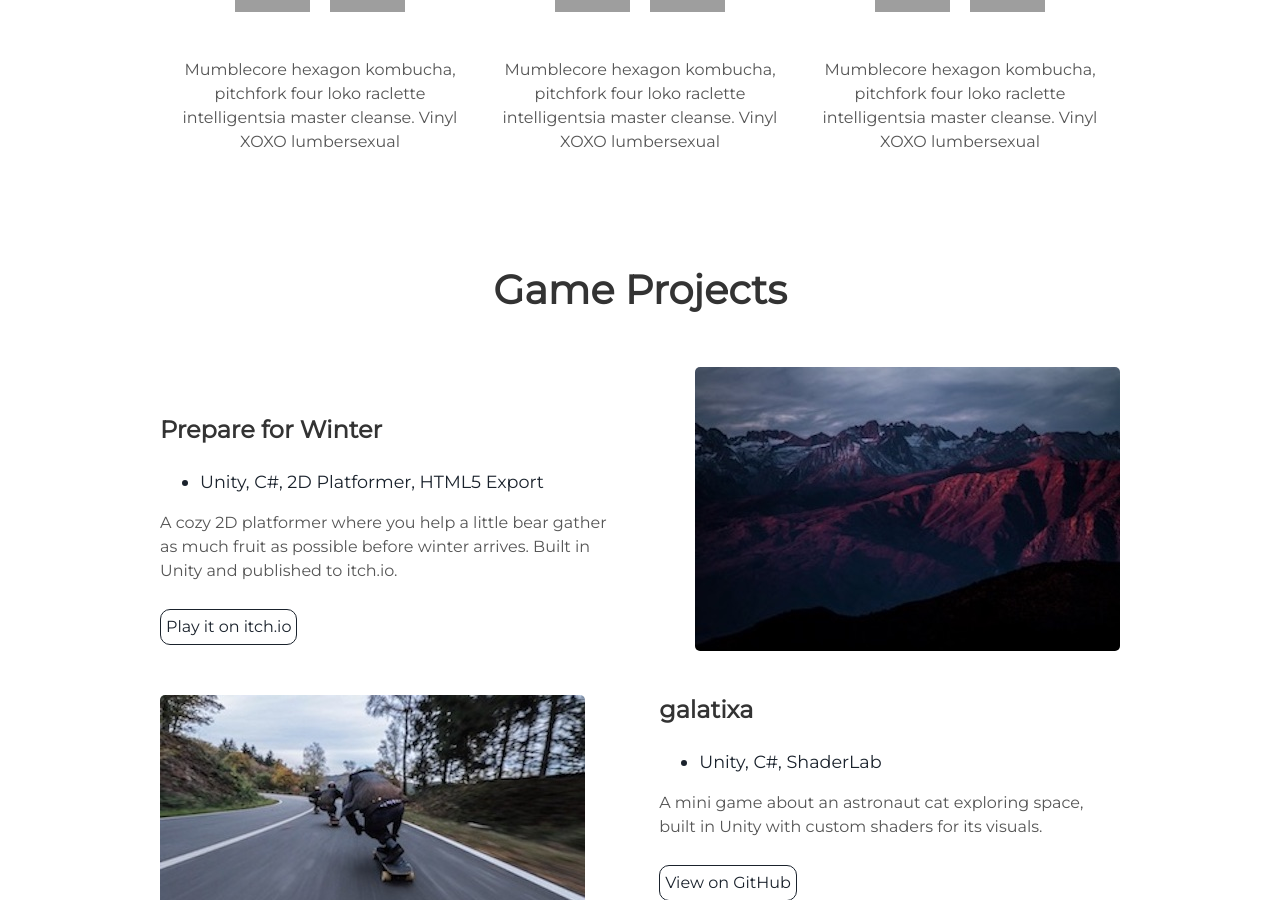
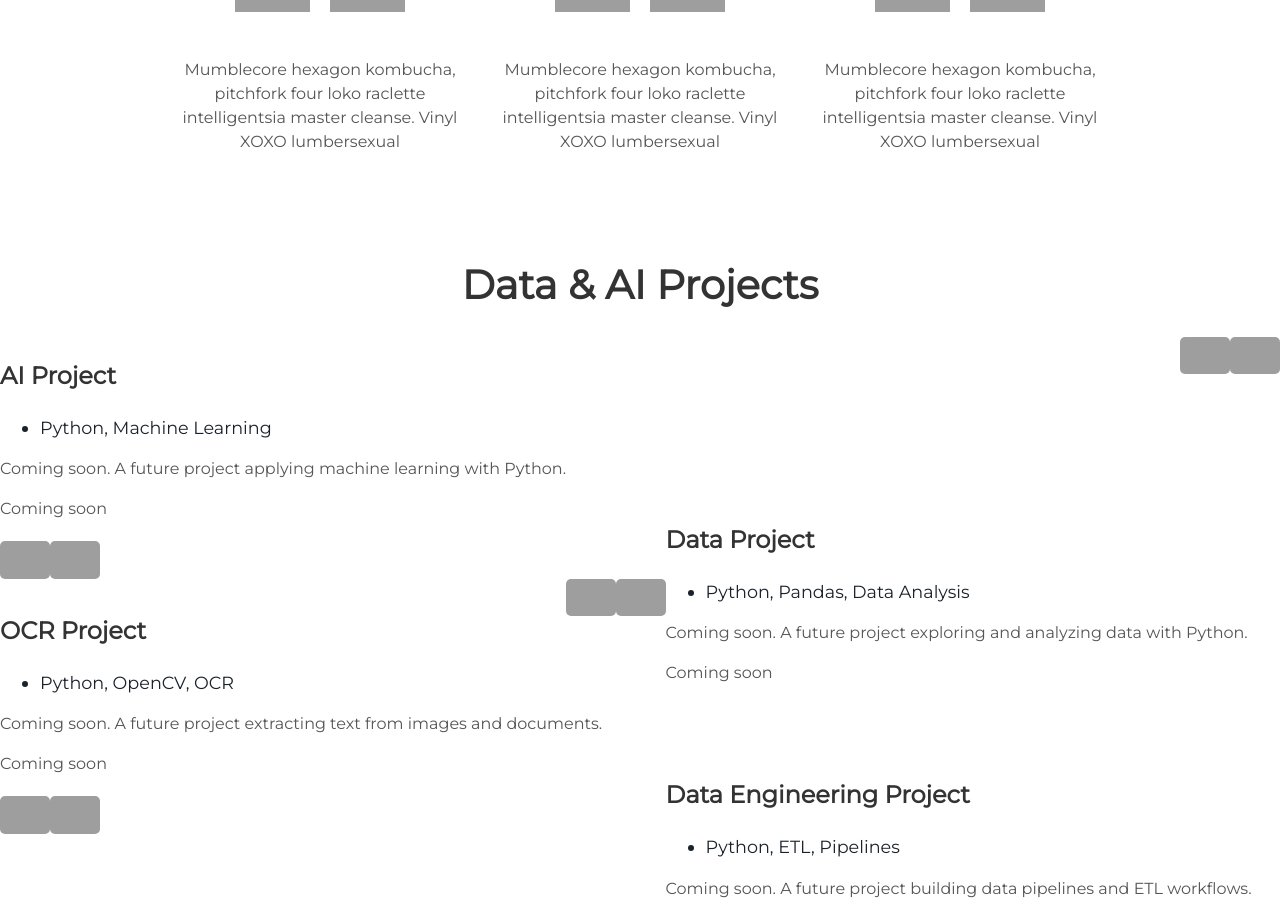
Before and after one commit to ALaurinne/ALaurinne.github.io, a Jekyll site: the page built from index.html, in a window 1280 px wide and 900 px high, scrolled down 1356 px. Built offline with Jekyll 4.4.1, drawn with Linux system fonts in a browser that asks for light colours; some of the changed text lies outside the part shown; grey boxes are pictures that could not be loaded.

Commit message:
feat: add AI & Software Projects placeholder section
Add a new section with four "coming soon" cards (AI, Data, OCR,
Data Engineering) so the portfolio has a slot ready for future
projects, with a matching nav link and layout wiring.

```diff
--- /dev/null
+++ b/_includes/dataprojects.html
@@ -0,0 +1,67 @@
+<div class="user-details">
+  <h1> Data &amp; AI Projects </h1>
+</div>
+<div class="user-projects">
+  <div class="images-right">
+    <div class="coming-soon">
+      <img width="50" height="50" alt="Python" src="https://cdn.jsdelivr.net/gh/devicons/devicon@latest/icons/python/python-original.svg" />
+      <img width="50" height="50" alt="TensorFlow" src="https://cdn.jsdelivr.net/gh/devicons/devicon@latest/icons/tensorflow/tensorflow-original.svg" />
+    </div>
+  </div>
+  <div class="contents">
+    <h3> AI Project </h3>
+    <ul>
+      <li> Python, Machine Learning </li>
+    </ul>
+    <p>Coming soon. A future project applying machine learning with Python.</p>
+    <span class="coming-soon-badge">Coming soon</span>
+  </div>
+</div>
+<div class="user-projects">
+  <div class="images-left">
+    <div class="coming-soon">
+      <img width="50" height="50" alt="Python" src="https://cdn.jsdelivr.net/gh/devicons/devicon@latest/icons/python/python-original.svg" />
+      <img width="50" height="50" alt="Pandas" src="https://cdn.jsdelivr.net/gh/devicons/devicon@latest/icons/pandas/pandas-original.svg" />
+    </div>
+  </div>
+  <div class="contents-right">
+    <h3> Data Project </h3>
+    <ul>
+      <li> Python, Pandas, Data Analysis </li>
+    </ul>
+    <p>Coming soon. A future project exploring and analyzing data with Python.</p>
+    <span class="coming-soon-badge">Coming soon</span>
+  </div>
+</div>
+<div class="user-projects">
+  <div class="images-right">
+    <div class="coming-soon">
+      <img width="50" height="50" alt="Python" src="https://cdn.jsdelivr.net/gh/devicons/devicon@latest/icons/python/python-original.svg" />
+      <img width="50" height="50" alt="OpenCV" src="https://cdn.jsdelivr.net/gh/devicons/devicon@latest/icons/opencv/opencv-original.svg" />
+    </div>
+  </div>
+  <div class="contents">
+    <h3> OCR Project </h3>
+    <ul>
+      <li> Python, OpenCV, OCR </li>
+    </ul>
+    <p>Coming soon. A future project extracting text from images and documents.</p>
+    <span class="coming-soon-badge">Coming soon</span>
+  </div>
+</div>
+<div class="user-projects">
+  <div class="images-left">
+    <div class="coming-soon">
+      <img width="50" height="50" alt="Python" src="https://cdn.jsdelivr.net/gh/devicons/devicon@latest/icons/python/python-original.svg" />
+      <img width="50" height="50" alt="Apache Airflow" src="https://cdn.jsdelivr.net/gh/devicons/devicon@latest/icons/apacheairflow/apacheairflow-original.svg" />
+    </div>
+  </div>
+  <div class="contents-right">
+    <h3> Data Engineering Project </h3>
+    <ul>
+      <li> Python, ETL, Pipelines </li>
+    </ul>
+    <p>Coming soon. A future project building data pipelines and ETL workflows.</p>
+    <span class="coming-soon-badge">Coming soon</span>
+  </div>
+</div>
--- a/_includes/header.html
+++ b/_includes/header.html
@@ -17,6 +17,7 @@ height: 100vh;
       </div>
       <div class="header-links">
         <a class="link" href="#about" data-scroll>About Me</a>
+        <a class="link" href="#dataprojects" data-scroll>Data &amp; AI Projects</a>
         <a class="link" href="#gameprojects" data-scroll>Game Projects</a>
         <a class="link" href="#projects" data-scroll>Mobile Projects</a>
       </div>
--- a/_layouts/default.html
+++ b/_layouts/default.html
@@ -5,6 +5,9 @@
       {% include header.html %}
       <section id="about">
         {% include about.html %}
+      </section>
+      <section id="dataprojects">
+        {% include dataprojects.html %}
       </section>
       <section id="gameprojects">
         {% include gameprojects.html %}
--- a/src/styles/main.scss
+++ b/src/styles/main.scss
@@ -7,5 +7,7 @@
 @import 'animation';
 @import 'header';
 @import 'about';
+@import 'dataprojects';
+@import 'gameprojects';
 @import 'projects';
 @import 'footer';
```
Also changed, not shown: src/styles/_dataprojects.scss (added, +42 -0 lines).
